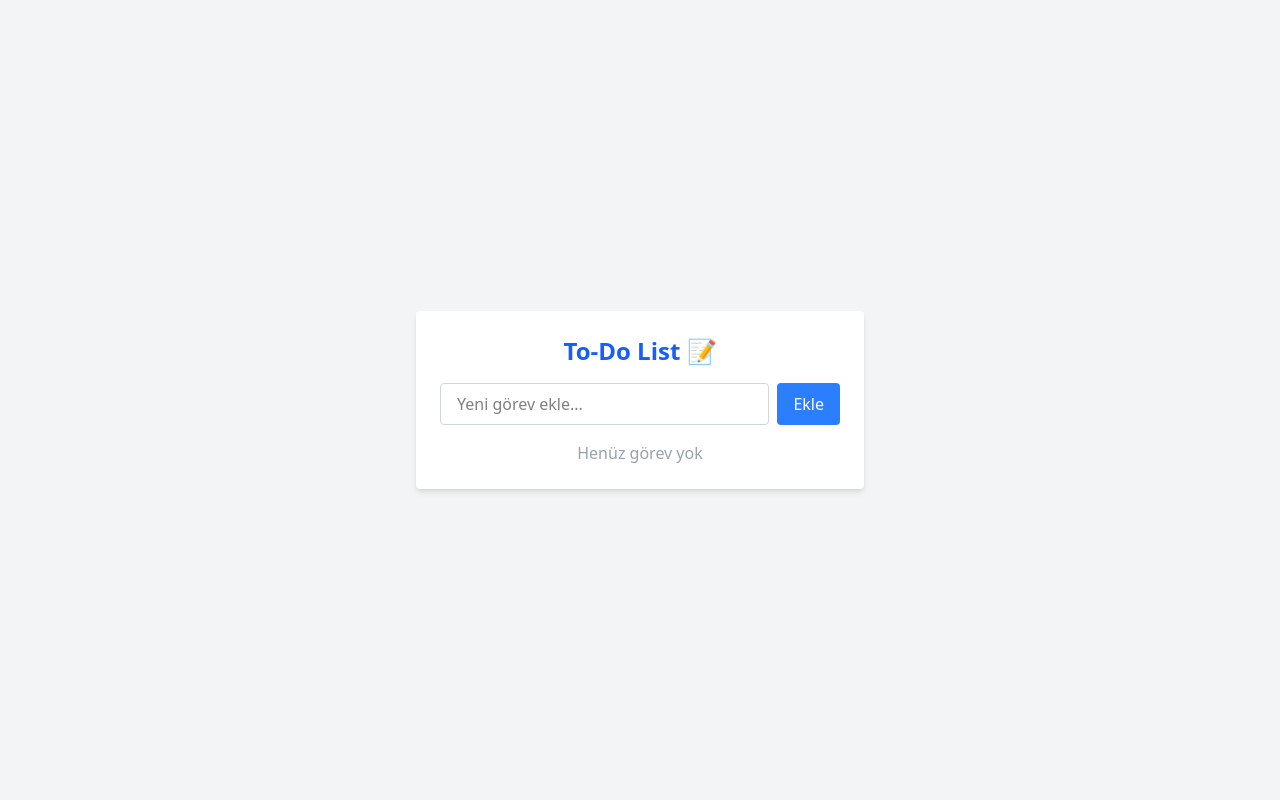
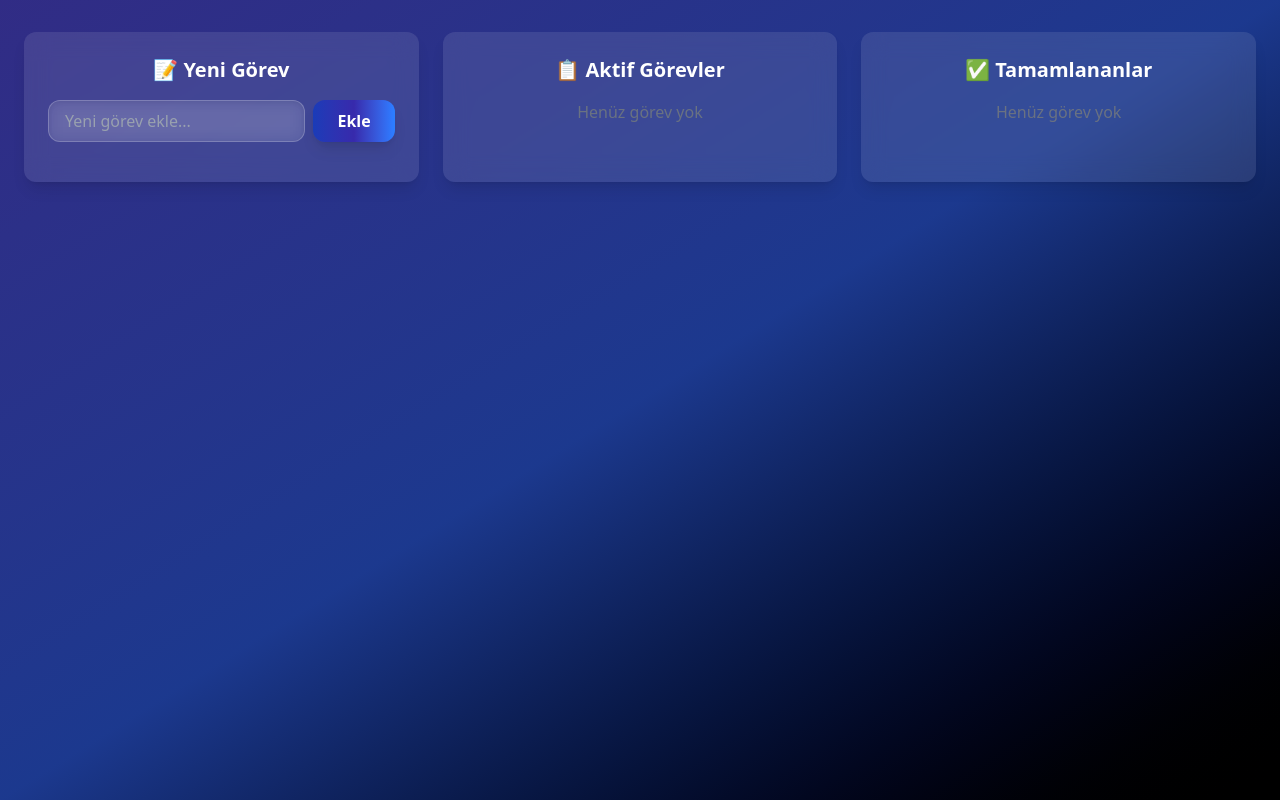
Before and after one commit to DorukhanBekdur/To-Do-App, a React (Vite) app: page / in a window 1280 px wide. Built offline with nearby package versions, Linux system fonts and the light colour scheme.

Commit message:
✨ Split todos into active and completed sections with updated UI

```diff
--- a/src/App.jsx
+++ b/src/App.jsx
@@ -27,17 +27,34 @@ function App() {
   };
 
   return (
-    <div className="min-h-screen bg-gray-100 flex items-center justify-center px-4">
-      <div className="bg-white p-6 rounded shadow-md w-full max-w-md">
-        <h1 className="text-2xl font-bold mb-4 text-center text-blue-600">
-          To-Do List 📝
-        </h1>
-        <TodoForm addTodo={addTodo} />
-        <TodoList
-          todos={todos}
-          toggleComplete={toggleComplete}
-          deleteTodo={deleteTodo}
-        />
+    <div className="min-h-screen bg-gradient-to-br from-indigo-900 via-blue-900 to-black text-white px-6 py-8">
+      <div className="max-w-7xl mx-auto grid grid-cols-1 md:grid-cols-3 gap-6">
+        <div className="bg-white/10 backdrop-blur-md p-6 rounded-xl shadow-lg">
+          <h2 className="text-xl font-bold mb-4 text-center">📝 Yeni Görev</h2>
+          <TodoForm addTodo={addTodo} />
+        </div>
+
+        <div className="bg-white/10 backdrop-blur-md p-6 rounded-xl shadow-lg">
+          <h2 className="text-xl font-bold mb-4 text-center">
+            📋 Aktif Görevler
+          </h2>
+          <TodoList
+            todos={todos.filter((t) => !t.completed)}
+            toggleComplete={toggleComplete}
+            deleteTodo={deleteTodo}
+          />
+        </div>
+
+        <div className="bg-white/10 backdrop-blur-md p-6 rounded-xl shadow-lg">
+          <h2 className="text-xl font-bold mb-4 text-center">
+            ✅ Tamamlananlar
+          </h2>
+          <TodoList
+            todos={todos.filter((t) => t.completed)}
+            toggleComplete={toggleComplete}
+            deleteTodo={deleteTodo}
+          />
+        </div>
       </div>
     </div>
   );
--- a/src/components/TodoForm.jsx
+++ b/src/components/TodoForm.jsx
@@ -19,11 +19,12 @@ function TodoForm({ addTodo }) {
         value={text}
         onChange={(e) => setText(e.target.value)}
         placeholder="Yeni görev ekle..."
-        className="px-4 py-2 border border-gray-300 rounded w-full"
+        className="w-full px-4 py-2 rounded-xl bg-white/10 backdrop-blur-sm text-white placeholder:text-gray-400 border border-white/20 focus:outline-none focus:ring-2 focus:ring-blue-800 shadow-inner transition"
       />
+
       <button
         type="submit"
-        className="bg-blue-500 text-white px-4 py-2 rounded hover:bg-blue-600 transition cursor-pointer"
+        className="bg-gradient-to-r from-blue-800 via-indigo-800 to-blue-500 text-white font-semibold px-6 py-2 rounded-xl shadow-lg hover:scale-105 hover:shadow-xl transition-all duration-200 cursor-pointer"
       >
         Ekle
       </button>
--- a/src/components/TodoList.jsx
+++ b/src/components/TodoList.jsx
@@ -4,7 +4,7 @@ function TodoList({ todos, toggleComplete, deleteTodo }) {
   return (
     <div className="space-y-2">
       {todos.length === 0 ? (
-        <p className="text-center text-gray-400">Henüz görev yok</p>
+        <p className="text-center text-gray-500">Henüz görev yok</p>
       ) : (
         todos.map((todo) => (
           <TodoItem
```
